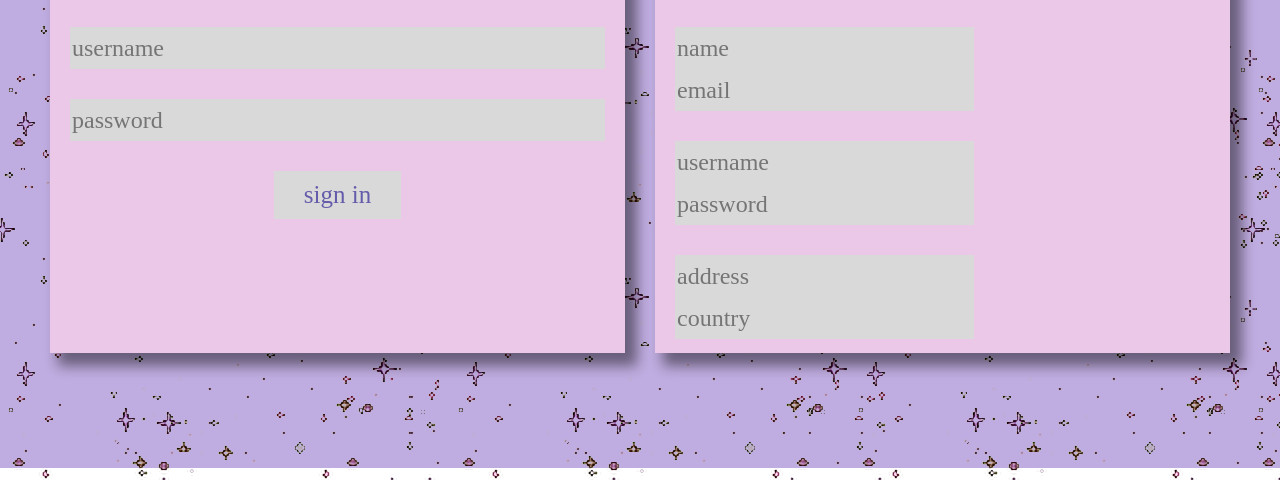
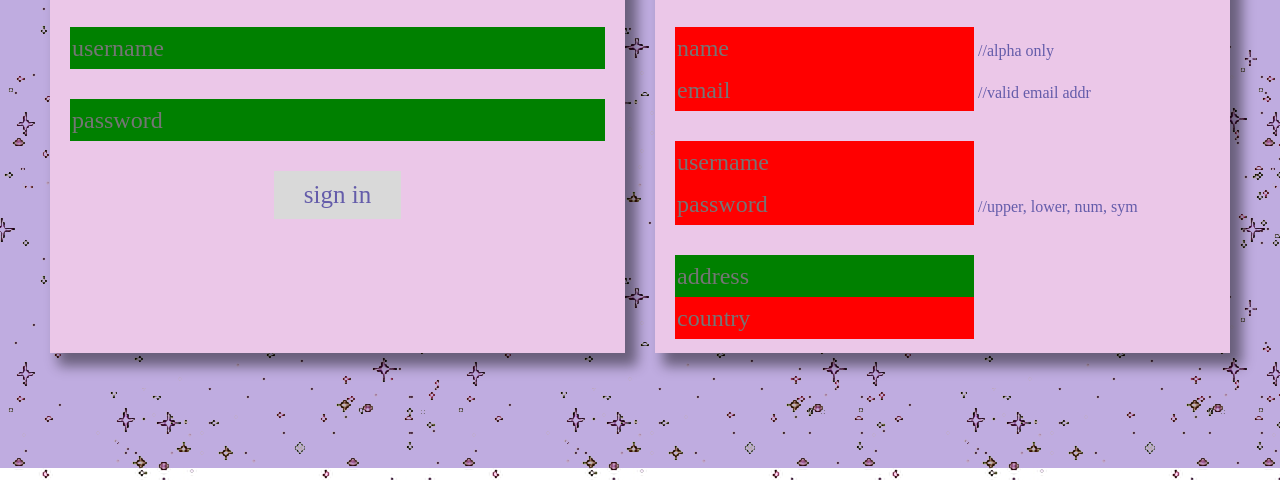
Before and after one commit to Bieltvedt/webProj, a plain HTML site: page index.html in a window 1280 px wide. Shown: the part 332-812 px from the top of the page. Drawn offline with Linux system fonts and the light colour scheme; a web font is replaced by a local one.

Commit message:
regex :)

```diff
--- a/css/shared.css
+++ b/css/shared.css
@@ -161,6 +161,14 @@ ul {
     border: none;
 }
 
+.std-frm input:valid {
+    background-color: green;
+}
+
+.std-frm input:invalid {
+    background-color: red;
+}
+
 /* .std-frm input[type=text]:nth-child(1){
     margin-bottom: 30px;
     margin-top: 5px
--- a/index.html
+++ b/index.html
@@ -57,24 +57,24 @@
                     <p>start your journey:</p>
                     <form class="signup/login-form" action="home-page.html">
                         <div class="signup-format">
-                            <input type="text" placeholder="name" name="name:" id="user-name" value="">
-                            <input type="text" placeholder="email" name="email:" id="email" value="">
+                            <input type="text" placeholder="name" name="name:" id="user-name" value="" pattern="^[A-Z].*?([0-9]|[-._!`'#%&,:;<>=@{}~\$\(\)\*\+\/\\\?\[\]\^\|])$" required>  //alpha only
+                            <input type="text" placeholder="email" name="email:" id="email" value="" required>    //valid email addr
                         </div>
                         <div class="signup-format">
-                            <input type="text" placeholder="username" name="username:" id="usern-signin" value="">
-                            <input type="text" placeholder="password" name="password:" id="password-signin" value="">
+                            <input type="text" placeholder="username" name="username:" id="usern-signin" value="" minlength="5" maxlength="12" required >
+                            <input type="text" placeholder="password" name="password:" id="password-signin" value="" minlength="12" required> //upper, lower, num, sym
                         </div>
                         <div class="signup-format">
                             <input type="text" placeholder="address" name="addr:" id="user-addr" value="">
-                            <input type="text" placeholder="country" name="country:" id="user-country" value="">
+                            <input type="text" placeholder="country" name="country:" id="user-country" required value="">
                         </div>
                         <div class="signup-format">
-                            <input type="text" placeholder="zip" name="zip:" id="user-zip" value="">
-                            <input type="text" placeholder="sex" name="country:" id="user-country" value="">
+                            <input type="text" placeholder="zip" name="zip:" id="user-zip" value=""> //valid nl postal code
+                            <input type="text" placeholder="sex" name="sex:" id="user-sex" required value="">
                         </div>
                         <div class="signup-format">
-                            <input type="text" placeholder="language" name="country:" id="user-country" value="">
-                            <input type="text" placeholder="bio" name="country:" id="user-country" value="">
+                            <input type="text" placeholder="language" name="country:" id="user-language" required value="">
+                            <input type="text" placeholder="bio" name="country:" id="user-bio" value="">
                         </div>
                         <input type="submit" value="sign up">
                     </form>
```
